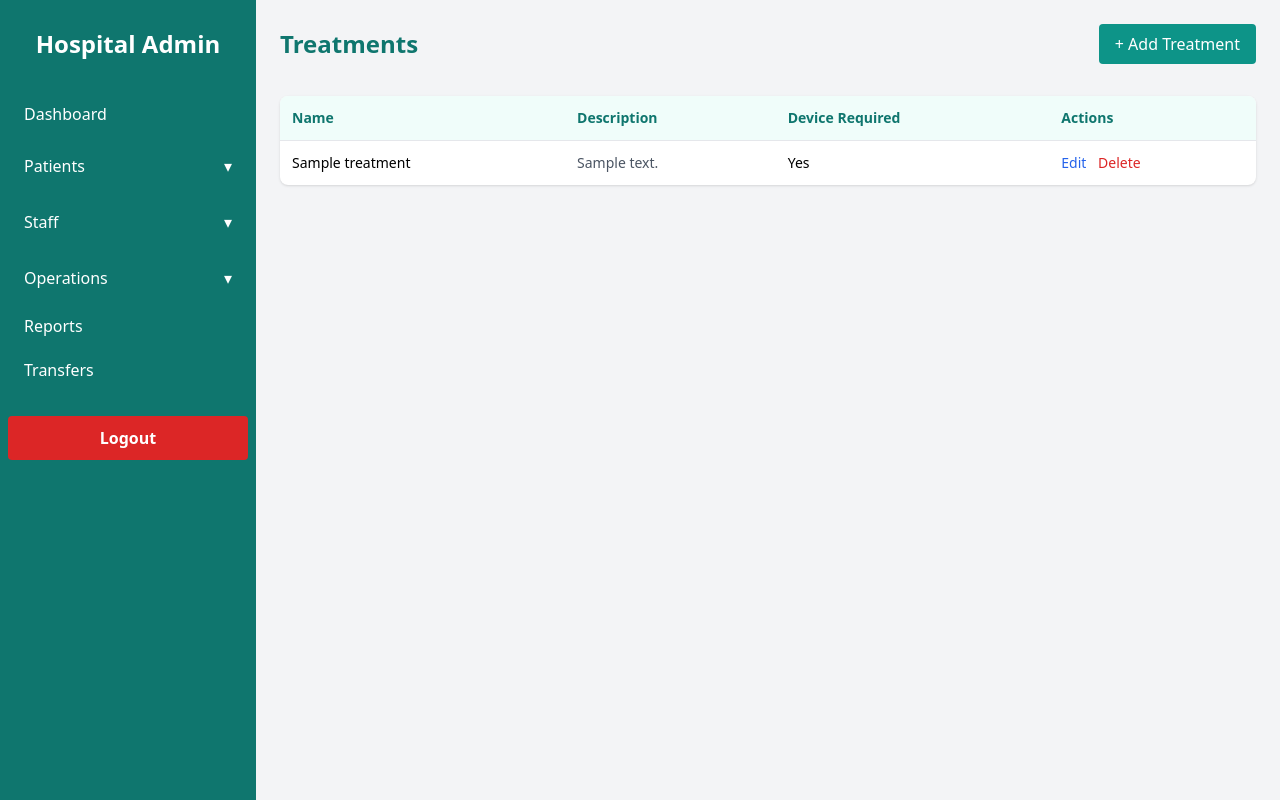
After one commit to Malsor-MUDT/hospital_project, a Flask app: template app/templates/dashboards/admin/treatments.html in a window 1280 px wide. The commit adds this page. Run offline with Flask 3, Linux system fonts and the light colour scheme; the template is opened without the code that fills it: values that come from a table or form of the project are taken from there, others are empty; tables that the repository leaves empty hold one stand-in row (values such as "Sample post"); some libraries are stand-ins or nearby versions.

Commit message:
Admin dashboard initially finished with basic crud. Upcoming details (most important part) after doctor dashboard is made.

```diff
--- a/app/templates/dashboards/admin/base_admin.html
+++ b/app/templates/dashboards/admin/base_admin.html
@@ -46,10 +46,10 @@
             </button>
             <div id="patientsMenu"
                  class="ml-4 mt-1 overflow-hidden max-h-0 transition-all duration-300">
-                <a href="#" class="block py-1 px-2 hover:bg-teal-600 rounded">
+                <!-- <a href="#" class="block py-1 px-2 hover:bg-teal-600 rounded">
                     Add Patient
-                </a>
-                <a href="#" class="block py-1 px-2 hover:bg-teal-600 rounded">
+                </a> -->
+                <a href="{{ url_for('admin.patients') }}" class="block py-1 px-2 hover:bg-teal-600 rounded">
                     View Patients
                 </a>
             </div>
@@ -79,7 +79,7 @@
                  class="ml-4 mt-1 overflow-hidden max-h-0 transition-all duration-300">
                 <a href="{{ url_for('admin.devices') }}" class="block py-1 px-2 hover:bg-teal-600 rounded">Devices</a>
                 <a href="{{ url_for('admin.departments') }}" class="block py-1 px-2 hover:bg-teal-600 rounded">Departments</a>
-                <a href="#" class="block py-1 px-2 hover:bg-teal-600 rounded">Treatments</a>
+                <a href="{{ url_for('admin.treatments') }}" class="block py-1 px-2 hover:bg-teal-600 rounded">Treatments</a>
             </div>
         </div>
 
--- /dev/null
+++ b/app/templates/dashboards/admin/treatments.html
@@ -0,0 +1,131 @@
+{% extends "dashboards/admin/base_admin.html" %}
+{% block content %}
+
+<div class="space-y-8">
+
+    <div class="flex justify-between items-center">
+        <h1 class="text-2xl font-semibold text-teal-700">Treatments</h1>
+        <button onclick="toggleModal('addTreatmentModal')"
+                class="bg-teal-600 text-white px-4 py-2 rounded hover:bg-teal-700">
+            + Add Treatment
+        </button>
+    </div>
+
+    <div class="bg-white shadow rounded-lg overflow-x-auto">
+        <table class="w-full text-sm">
+            <thead class="bg-teal-50 text-teal-700">
+                <tr>
+                    <th class="p-3 text-left">Name</th>
+                    <th class="p-3 text-left">Description</th>
+                    <th class="p-3 text-left">Device Required</th>
+                    <th class="p-3 text-left">Actions</th>
+                </tr>
+            </thead>
+            <tbody>
+                {% for t in treatments %}
+                <tr class="border-t">
+                    <td class="p-3">{{ t.name }}</td>
+                    <td class="p-3 text-gray-600">{{ t.description or "-" }}</td>
+                    <td class="p-3">
+                        {{ "Yes" if t.requires_device else "No" }}
+                    </td>
+                    <td class="p-3 space-x-2">
+                        <button onclick="toggleModal('editTreatmentModal-{{ t.treatment_id }}')"
+                                class="text-blue-600 hover:underline">
+                            Edit
+                        </button>
+
+                        <form method="POST"
+                              action="{{ url_for('admin.delete_treatment', treatment_id=t.treatment_id) }}"
+                              class="inline">
+                            <button class="text-red-600 hover:underline">
+                                Delete
+                            </button>
+                        </form>
+                    </td>
+                </tr>
+
+                <!-- Edit Modal -->
+                <div id="editTreatmentModal-{{ t.treatment_id }}"
+                     class="fixed inset-0 bg-black bg-opacity-50 hidden items-center justify-center z-50">
+                    <div class="bg-white w-96 rounded-lg p-6 space-y-4">
+                        <h2 class="text-lg font-semibold text-teal-700">Edit Treatment</h2>
+
+                        <form method="POST"
+                              action="{{ url_for('admin.update_treatment', treatment_id=t.treatment_id) }}"
+                              class="space-y-4">
+
+                            <input name="name" value="{{ t.name }}"
+                                   class="w-full border px-3 py-2 rounded" required>
+
+                            <textarea name="description"
+                                      class="w-full border px-3 py-2 rounded"
+                                      rows="3">{{ t.description }}</textarea>
+
+                            <label class="flex items-center space-x-2">
+                                <input type="checkbox" name="requires_device"
+                                       {% if t.requires_device %}checked{% endif %}>
+                                <span>Requires device</span>
+                            </label>
+
+                            <div class="flex justify-end space-x-2">
+                                <button type="button"
+                                        onclick="toggleModal('editTreatmentModal-{{ t.treatment_id }}')"
+                                        class="border px-4 py-2 rounded">
+                                    Cancel
+                                </button>
+                                <button class="bg-teal-600 text-white px-4 py-2 rounded hover:bg-teal-700">
+                                    Save
+                                </button>
+                            </div>
+                        </form>
+                    </div>
+                </div>
+
+                {% else %}
+                <tr>
+                    <td colspan="4" class="p-4 text-center text-gray-500">
+                        No treatments added yet
+                    </td>
+                </tr>
+                {% endfor %}
+            </tbody>
+        </table>
+    </div>
+</div>
+
+<!-- Add Treatment Modal -->
+<div id="addTreatmentModal"
+     class="fixed inset-0 bg-black bg-opacity-50 hidden items-center justify-center z-50">
+    <div class="bg-white w-96 rounded-lg p-6 space-y-4">
+        <h2 class="text-lg font-semibold text-teal-700">Add Treatment</h2>
+
+        <form method="POST" action="{{ url_for('admin.add_treatment') }}" class="space-y-4">
+            <input name="name" placeholder="Treatment name" required
+                   class="w-full border px-3 py-2 rounded">
+
+            <textarea name="description"
+                      placeholder="Description"
+                      rows="3"
+                      class="w-full border px-3 py-2 rounded"></textarea>
+
+            <label class="flex items-center space-x-2">
+                <input type="checkbox" name="requires_device">
+                <span>Requires device</span>
+            </label>
+
+            <div class="flex justify-end space-x-2">
+                <button type="button"
+                        onclick="toggleModal('addTreatmentModal')"
+                        class="border px-4 py-2 rounded">
+                    Cancel
+                </button>
+                <button class="bg-teal-600 text-white px-4 py-2 rounded hover:bg-teal-700">
+                    Add
+                </button>
+            </div>
+        </form>
+    </div>
+</div>
+
+{% endblock %}
```
Also changed, not shown: app/models/__init__.py (+7 -0 lines), app/models/patient.py (+13 -0 lines), app/models/treatment.py (+13 -0 lines), app/models/treatment_session.py (added, +20 -0 lines), app/routes/admin_routes.py (+126 -0 lines), app/templates/dashboards/admin/patients.html (added, +85 -0 lines).
